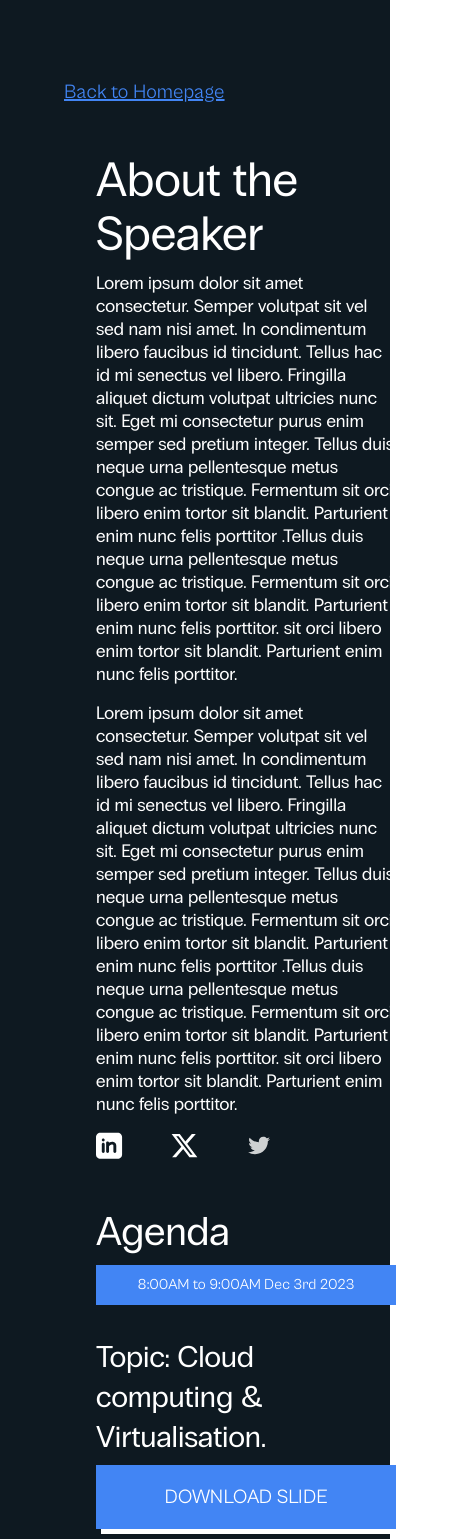
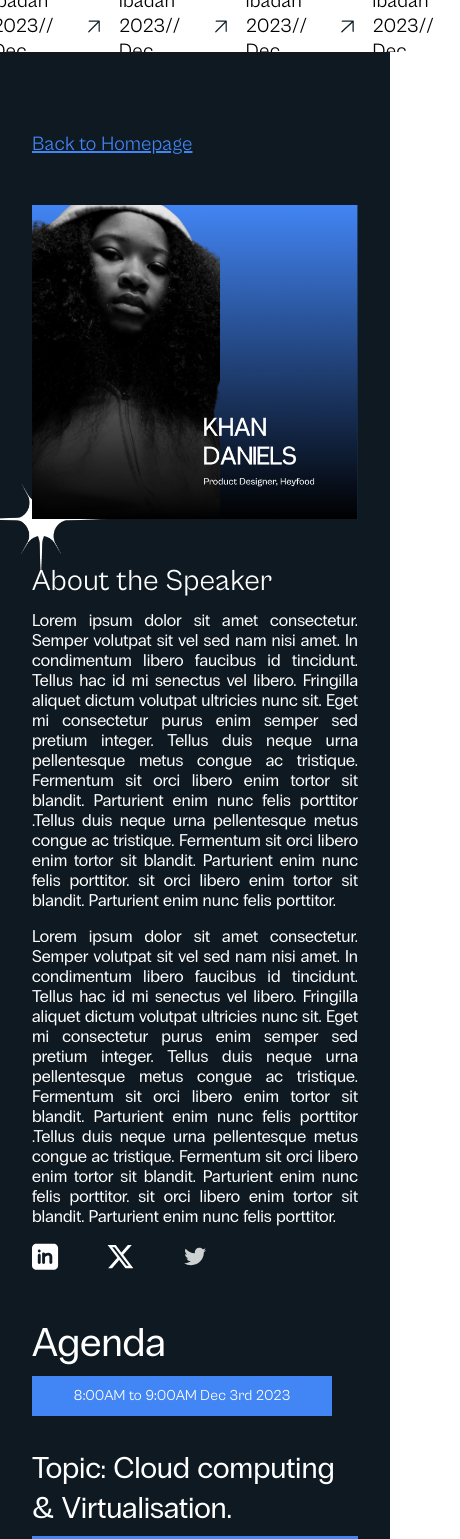
Before and after one commit to gdg-ibadan01/devfest-ibadan-2023, a Next.js app: page /speakers in a window 390 px wide. Shown: the top 1539 px of the page, 460 px wide, since content can reach past the window. Built offline with nearby package versions, Linux system fonts and the light colour scheme.

Commit message:
feat: speaker section added

```diff
--- a/src/app/speakers/page.tsx
+++ b/src/app/speakers/page.tsx
@@ -3,27 +3,39 @@ import Styles from  './styles.module.scss'
 import Link from 'next/link';
 import Image from 'next/image';
 import Speaker from "@/assets/imgs/speaker.png"
+import Star from "@/assets/imgs/star.png"
 // import TwitterIcon from "@/assets/svgs/twitter.svg";
 import LinkedinIcon from "@/assets/svgs/linkedin.svg";
 import { TwitterIcon, XIcon } from '@/icons';
 import { LinkedInIcon } from '@/icons/linkedin-icon';
 import Button from '../component/Button';
 import Footer from '../component/Footer';
+import Header from '../component/Header';
 
 const Speakers = () => {
   return (
     <>
+    <Header />
     <div className={Styles.speakerContainer}>
         <div className={Styles.container}>
         <Link className={Styles.link} href={''}>Back to Homepage</Link>
         <div className={Styles.flexContainer}>
             <div className={Styles.imageFlex}>
-                <Image src={Speaker} alt={''} />
+                <Image src={Speaker} className={Styles.speakerImg} alt={''} />
+                <Image src={Star} className={Styles.star} alt={''} />
             </div>
             <div className={Styles.aboutFlex}>
                 <h2 className={Styles.heading}>About the Speaker</h2>
                 <p className={Styles.details}>Lorem ipsum dolor sit amet consectetur. Semper volutpat sit vel sed nam nisi amet. In condimentum libero faucibus id tincidunt. Tellus hac id mi senectus vel libero. Fringilla aliquet dictum volutpat ultricies nunc sit. Eget mi consectetur purus enim semper sed pretium integer. Tellus duis neque urna pellentesque metus congue ac tristique. Fermentum sit orci libero enim tortor sit blandit. Parturient enim nunc felis porttitor .Tellus duis neque urna pellentesque metus congue ac tristique. Fermentum sit orci libero enim tortor sit blandit. Parturient enim nunc felis porttitor. sit orci libero enim tortor sit blandit. Parturient enim nunc felis porttitor.</p>
                 <p className={Styles.details2}>Lorem ipsum dolor sit amet consectetur. Semper volutpat sit vel sed nam nisi amet. In condimentum libero faucibus id tincidunt. Tellus hac id mi senectus vel libero. Fringilla aliquet dictum volutpat ultricies nunc sit. Eget mi consectetur purus enim semper sed pretium integer. Tellus duis neque urna pellentesque metus congue ac tristique. Fermentum sit orci libero enim tortor sit blandit. Parturient enim nunc felis porttitor .Tellus duis neque urna pellentesque metus congue ac tristique. Fermentum sit orci libero enim tortor sit blandit. Parturient enim nunc felis porttitor. sit orci libero enim tortor sit blandit. Parturient enim nunc felis porttitor.</p>
+
+                </div>
+                </div>
+
+
+                <div className={Styles.float}>
+                <div className={Styles.leftFloat}></div>
+                <div className={Styles.rightFloat}>
                 <div className={Styles.social}>
               <Link href="!#">
                 <LinkedInIcon />
@@ -37,6 +49,7 @@ const Speakers = () => {
                 </div>
 
                 <div className={Styles.agendaContainer}>
+
                     <h2 className={Styles.title}>Agenda</h2>
                     <p className={Styles.time}>8:00AM to 9:00AM Dec 3rd 2023</p>
                 </div>
@@ -45,8 +58,13 @@ const Speakers = () => {
                     <p className={Styles.detail}>Topic: Cloud computing & Virtualisation. </p>
                     <Button>DOWNLOAD SLIDE</Button>
                 </div>
-            </div>
-        </div>
+
+                </div>
+
+                </div>
+
+
+
         </div>
     </div>
 
--- a/src/app/speakers/styles.module.scss
+++ b/src/app/speakers/styles.module.scss
@@ -5,8 +5,13 @@
   // height: 100%;
 
   .container {
-    padding-left: 4rem;
-    padding-right: 4rem;
+    padding-left: 5rem;
+    padding-right: 5rem;
+
+    @media screen and (max-width: 768px) {
+      padding-left: 2rem;
+    padding-right: 2rem;
+  }
 
     .link {
       color: var(--primary);
@@ -20,12 +25,37 @@
     .flexContainer {
       display: flex;
       gap: 2rem;
-      padding-top: 3rem;
-      padding-bottom: 3rem;
+      margin-top: 3rem;
+
+      @media screen and (max-width: 768px) {
+        display: block;
+    }
 
       .imageFlex {
         flex: 1;
         height: 100%;
+        position: relative;
+
+        .speakerImg {
+          position: relative;
+          z-index: 3;
+        }
+
+        .star {
+          position: absolute;
+          bottom: -7.4rem;
+          left: -5.6rem;
+          width: 234px;
+          height: 234px;
+          z-index: 1;
+
+          @media screen and (max-width: 768px) {
+            bottom: -4.2rem;
+          left: -3.6rem;
+          width: 134px;
+          height: 134px;
+        }
+        }
       }
 
       .aboutFlex {
@@ -36,22 +66,61 @@
           font-size: 48px;
           line-height: 54px;
           font-weight: 400;
-          padding-bottom: 0.7rem;
+          padding-bottom: 1rem;
+
+          @media screen and (max-width: 768px) {
+            font-size: 30px;
+          line-height: 28px;
+          padding-top: 3rem;
+          font-weight: 500;
+        }
         }
 
         .details {
-          font-size: 18px;
-          line-height: 23px;
+          font-size: 20px;
+          line-height: 24px;
           font-weight: 400;
           padding-bottom: 1rem;
+          display: flex;
+          text-align: justify;
+
+          @media screen and (max-width: 768px) {
+            font-size: 17px;
+          line-height: 20px;
+        }
         }
 
         .details2 {
-          font-size: 18px;
-          line-height: 23px;
+          font-size: 20px;
+          line-height: 24px;
           font-weight: 400;
           padding-bottom: 1rem;
+          display: flex;
+          text-align: justify;
+
+          @media screen and (max-width: 768px) {
+            font-size: 17px;
+          line-height: 20px;
         }
+        }
+      }
+    }
+
+
+    .float {
+      display: flex;
+      gap: 2rem;
+      color: var(--light-white);
+      .leftFloat{
+        flex: 1;
+
+        @media screen and (max-width: 768px) {
+          display: none;
+      }
+      }
+
+      .rightFloat {
+        flex: 1;
 
       .social {
         display: flex;
@@ -60,6 +129,7 @@
 
       .agendaContainer {
         padding-top: 3rem;
+
 
         .title {
           font-size: 40px;
@@ -83,6 +153,7 @@
 
       .topicContainer {
         padding-top: 2rem;
+        padding-bottom: 4rem;
 
         .detail {
           font-size: 30px;
@@ -92,6 +163,9 @@
         }
       }
     }
+
+    }
+
+
   }
 }
-}
```
Also changed, not shown: src/assets/imgs/speaker.png, src/assets/imgs/star.png (added). Lines whose indentation alone changed are shown as unchanged.
